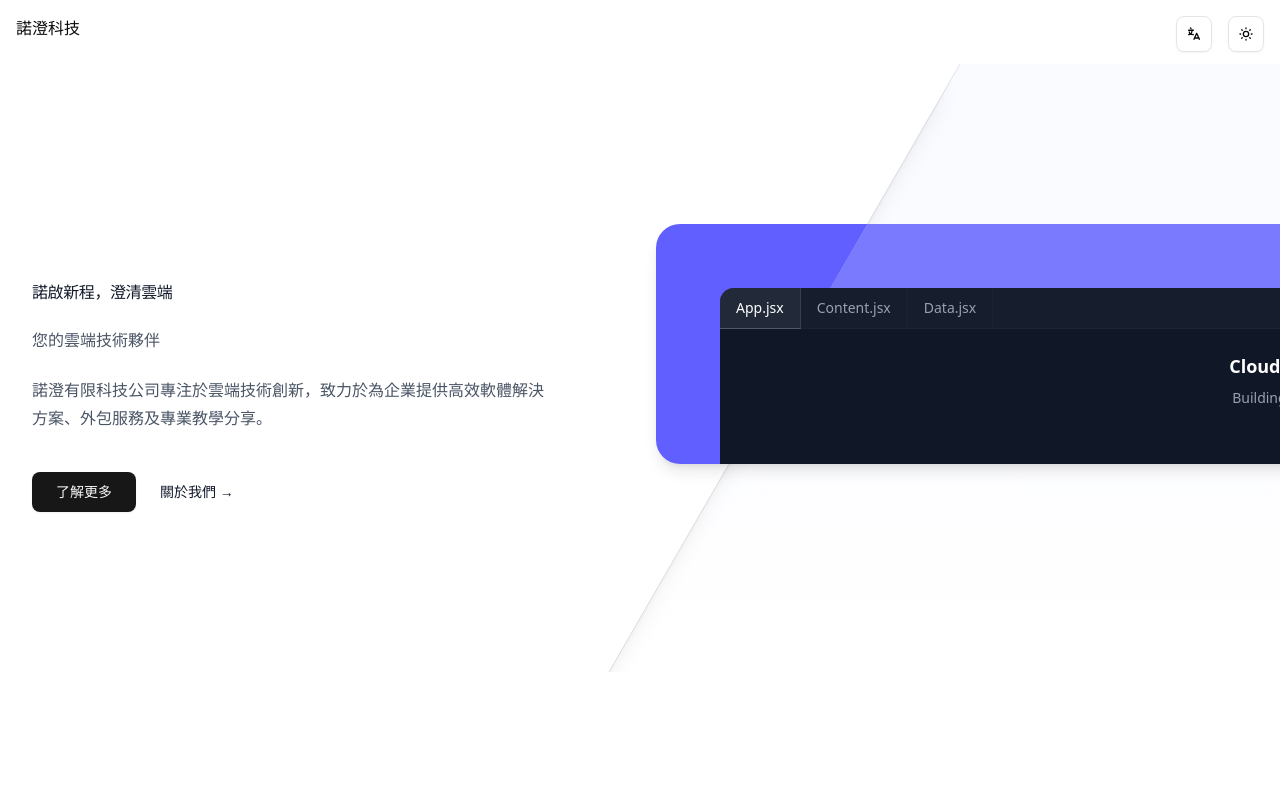
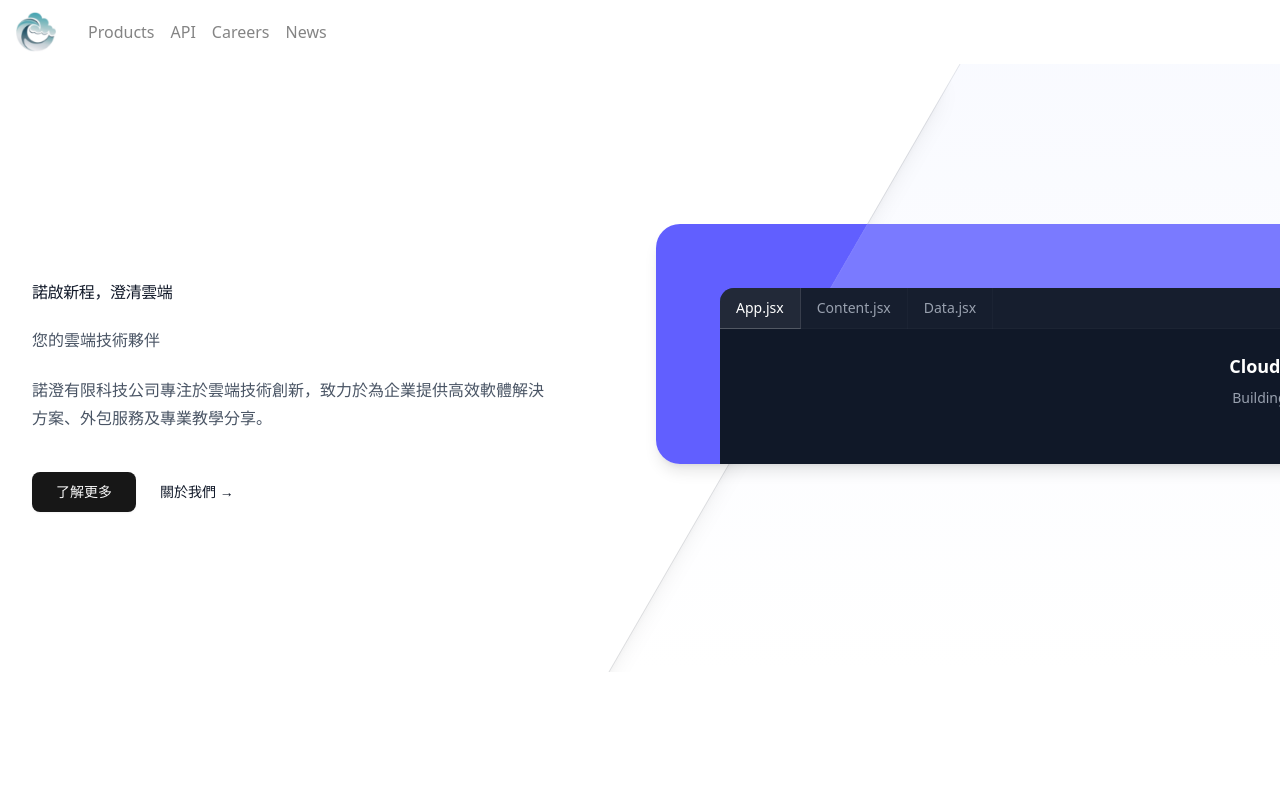
Before and after one commit to Arcstratus/arcstratus.io, a Next.js app: page /api in a window 1280 px wide. Shown: the top 800 px of the page. Built offline with nearby package versions, Linux system fonts and the light colour scheme.

Commit message:
fix(ui): update header styles for RWD

```diff
--- a/src/app/[lang]/page.tsx
+++ b/src/app/[lang]/page.tsx
@@ -1,11 +1,14 @@
-import { Header, HeaderBrand, HeaderHandburger } from "@/ui/layout/header";
+import { type I18nType, getDictionary } from "@/i18n/utils";
+import { Footer, FooterCopyright, FooterIcon } from "@/ui/layout/footer";
+import {
+  Header,
+  HeaderBrand,
+  HeaderHandburger,
+  HeaderMenu,
+} from "@/ui/layout/header";
 import { Main } from "@/ui/layout/main";
-import { Footer, FooterCopyright, FooterIcon } from "@/ui/layout/footer";
+import { About, Hero, Service } from "@/ui/page/home";
 import { IconBrandGithub } from "@tabler/icons-react";
-import { ThemeToggle } from "@/components/theme-toggle";
-import { LocaleToggle } from "@/components/locale-toggle";
-import { type I18nType, getDictionary } from "@/i18n/utils";
-import { About, Hero, Service } from "@/ui/page/home";
 
 export default async function Home({ params }: { params: I18nType }) {
   const { lang } = await params;
@@ -14,11 +17,9 @@ export default async function Home({ params }: { params: I18nType }) {
   return (
     <>
       <Header>
-        <HeaderBrand title={dict.header.title} href="/" />
-        <div className="grow-1"></div>
-        <LocaleToggle />
-        <ThemeToggle />
-        <HeaderHandburger items={[]} />
+        <HeaderBrand />
+        <HeaderMenu />
+        <HeaderHandburger />
       </Header>
       <Main>
         <Hero lang={lang} />
--- /dev/null
+++ b/src/ui/layout/header/contact.ts
@@ -0,0 +1,18 @@
+export const headerMenuItems = [
+  {
+    href: "/products",
+    label: "products",
+  },
+  {
+    href: "/api",
+    label: "API",
+  },
+  {
+    href: "/careers",
+    label: "careers",
+  },
+  {
+    href: "/news",
+    label: "news",
+  },
+];
--- a/src/ui/layout/header/header-brand.tsx
+++ b/src/ui/layout/header/header-brand.tsx
@@ -1,18 +1,13 @@
-import { cn } from "@/lib/utils";
+import logo from "@/public/logo.png";
+import Image from "next/image";
 import Link from "next/link";
 
-interface HeaderBrandProps {
-  title: string;
-  href: string;
-  className?: string;
-}
-
-const linkClassName = "hover:underline";
-
-export function HeaderBrand(props: HeaderBrandProps) {
+export function HeaderBrand() {
   return (
-    <Link href={props.href} className={cn(linkClassName, props.className)}>
-      {props.title}
+    <Link href="/" className="rounded" aria-label="Arcstratus Homepage">
+      <div className="w-10 h-10 overflow-hidden rounded-md relative">
+        <Image src={logo} alt="logo" fill className="object-cover" priority />
+      </div>
     </Link>
   );
 }
--- a/src/ui/layout/header/header-handburger.tsx
+++ b/src/ui/layout/header/header-handburger.tsx
@@ -1,14 +1,53 @@
+import { Button } from "@/components/ui/button";
+import {
+  DropdownMenu,
+  DropdownMenuContent,
+  DropdownMenuItem,
+  DropdownMenuSeparator,
+  DropdownMenuTrigger,
+} from "@/components/ui/dropdown-menu";
+import { cn } from "@/lib/utils";
 import { IconMenu2 } from "@tabler/icons-react";
+import Link from "next/link";
+import { headerMenuItems } from "./contact";
 
-export interface HeaderHandburgerItems {
-  label: string;
-  href: string;
+export function HeaderHandburger() {
+  return (
+    <DropdownMenu>
+      <DropdownMenuTrigger asChild>
+        <Button variant="outline" size="icon" className="lg:hidden h-10 w-10">
+          <IconMenu2 />
+        </Button>
+      </DropdownMenuTrigger>
+      <DropdownMenuContent align="end">
+        {headerMenuItems.map((item) => (
+          <DropdownMenuItem key={item.href}>
+            <Link
+              href={item.href}
+              aria-disabled
+              className={cn(
+                "aria-disabled:cursor-not-allowed aria-disabled:pointer-events-none",
+                "text-foreground/50 hover:text-foreground transition-color duration-200 capitalize"
+              )}
+            >
+              {item.label}
+            </Link>
+          </DropdownMenuItem>
+        ))}
+        <DropdownMenuSeparator />
+        <DropdownMenuItem>
+          <Link
+            href="/privacy-policy"
+            aria-disabled
+            className={cn(
+              "aria-disabled:cursor-not-allowed aria-disabled:pointer-events-none",
+              "text-foreground/50 "
+            )}
+          >
+            Privacy Policy
+          </Link>
+        </DropdownMenuItem>
+      </DropdownMenuContent>
+    </DropdownMenu>
+  );
 }
-
-interface HeaderHandburgerProps {
-  items: HeaderHandburgerItems[];
-}
-
-export function HeaderHandburger(props: HeaderHandburgerProps) {
-  return props.items.length === 0 ? null : <IconMenu2 />;
-}
--- /dev/null
+++ b/src/ui/layout/header/header-menu.tsx
@@ -0,0 +1,24 @@
+import { cn } from "@/lib/utils";
+import Link from "next/link";
+import { headerMenuItems } from "./contact";
+
+export function HeaderMenu() {
+  return (
+    <ul className="flex-grow hidden lg:flex gap-4 ml-4">
+      {headerMenuItems.map((item) => (
+        <li key={item.href}>
+          <Link
+            href={item.href}
+            aria-disabled
+            className={cn(
+              "aria-disabled:cursor-not-allowed aria-disabled:pointer-events-none",
+              "text-foreground/50 hover:text-foreground transition-color duration-200 capitalize"
+            )}
+          >
+            {item.label}
+          </Link>
+        </li>
+      ))}
+    </ul>
+  );
+}
--- a/src/ui/layout/header/header.tsx
+++ b/src/ui/layout/header/header.tsx
@@ -36,12 +36,12 @@ export function Header({ children }: { children: React.ReactNode }) {
       className={cn(
         "fixed inset-x-0 top-0 z-50 w-full backdrop-blur",
         // Animation
-        "duration-200",
-        isMobile && !visible ? "-translate-y-20" : "translate-y-0"
+        isMobile && !visible ? "-translate-y-20" : "translate-y-0",
+        "duration-200"
       )}
     >
       <div className="mx-auto w-full px-4 xl:max-w-7xl relative">
-        <nav className="flex center py-4 h-16 between gap-4">{children}</nav>
+        <nav className="flex middle py-4 h-16 between gap-4">{children}</nav>
       </div>
     </header>
   );
--- a/src/ui/layout/header/index.ts
+++ b/src/ui/layout/header/index.ts
@@ -1,5 +1,6 @@
 import { Header } from "./header";
 import { HeaderBrand } from "./header-brand";
 import { HeaderHandburger } from "./header-handburger";
+import { HeaderMenu } from "./header-menu";
 
-export { Header, HeaderBrand, HeaderHandburger };
+export { Header, HeaderBrand, HeaderHandburger, HeaderMenu };
```
Also changed, not shown: src/public/logo.png (added).
